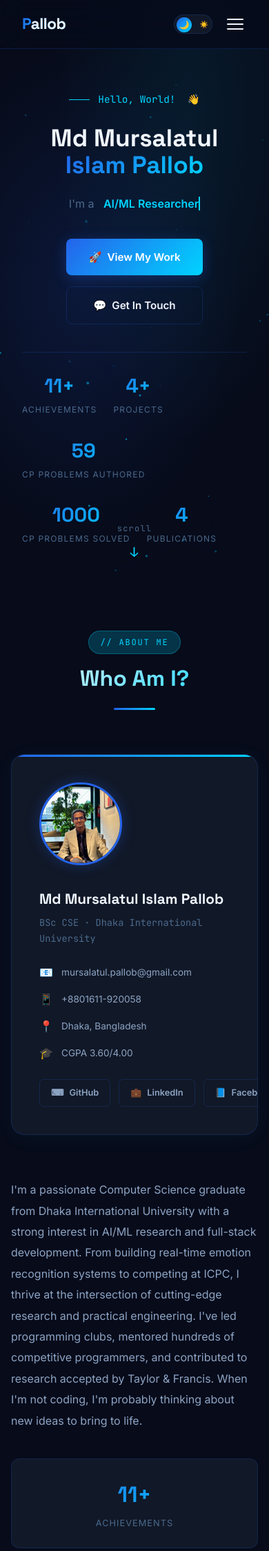
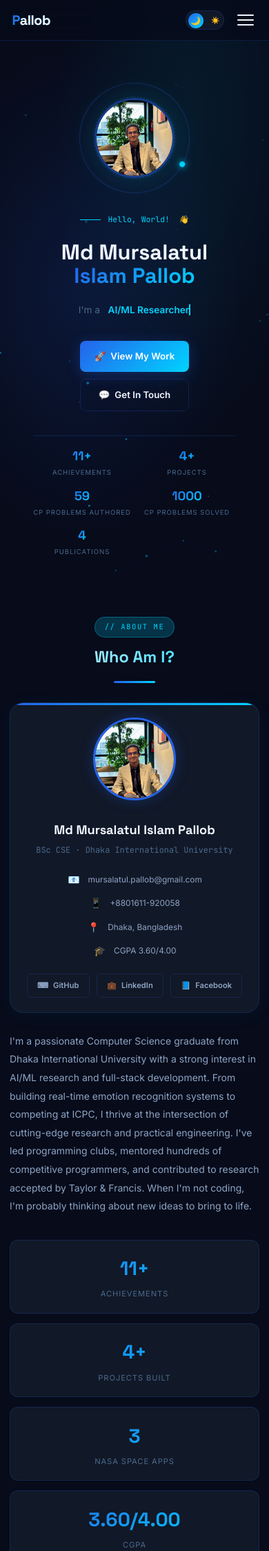
Before and after one commit to mursalatul/portfolio, a Django app: page / in a window 390 px wide; the page is wider, and only the part inside the window is pictured. Shown: the top 2248 px of that part at 69% size. Run offline with Django 5.2, Linux system fonts and the light colour scheme; data comes from the database, SQL or seed files in the repository.

Commit message:
fixed mobile responsiveness.

```diff
--- a/static/css/style.css
+++ b/static/css/style.css
@@ -896,34 +896,172 @@ footer {
   font-size: 0.75rem; color: var(--accent-cyan); margin-top: 0.5rem;
 }
 
-/* ===== RESPONSIVE ===== */
-@media (max-width: 1024px) {
-  .hero-content { grid-template-columns: 1fr; text-align: center; }
-  .hero-left { align-items: center; }
-  .hero-desc { text-align: center; }
-  .hero-right { display: none; }
-  .about-grid { grid-template-columns: 1fr; }
-  .contact-wrapper { grid-template-columns: 1fr; }
+/* ===== EXPERIENCE / EDUCATION GRID ===== */
+.exp-edu-grid {
+  display: grid;
+  grid-template-columns: 1fr 1fr;
+  gap: 3rem;
 }
 
+/* ===== RESPONSIVE ===== */
+
+/* --- Tablet (≤1024px) --- */
+@media (max-width: 1024px) {
+  .section { padding: 80px 0; }
+
+  /* Hero: stack vertically, show profile pic smaller */
+  .hero-content {
+    grid-template-columns: 1fr;
+    text-align: center;
+    gap: 2.5rem;
+    padding-top: 100px;
+  }
+  .hero-left { align-items: center; order: 2; }
+  .hero-right { display: flex; order: 1; justify-content: center; }
+
+  /* Shrink profile ring on tablet */
+  .profile-ring-container { width: 260px; height: 260px; }
+  .profile-photo-wrap { inset: 38px; }
+
+  /* Reposition floating badges to fit smaller ring */
+  .badge-1 { top: 5%; right: -8%; font-size: 0.72rem; padding: 0.4rem 0.6rem; }
+  .badge-2 { bottom: 10%; left: -12%; font-size: 0.72rem; padding: 0.4rem 0.6rem; }
+  .badge-3 { top: 55%; right: -15%; font-size: 0.72rem; padding: 0.4rem 0.6rem; }
+
+  .hero-stats { justify-content: center; flex-wrap: wrap; gap: 1.5rem; }
+  .hero-desc { text-align: center; max-width: 100%; }
+
+  /* About & Contact */
+  .about-grid { grid-template-columns: 1fr; gap: 2rem; }
+  .about-card { text-align: center; }
+  .about-photo, .about-photo-placeholder { margin: 0 auto 1.5rem; }
+  .about-social { justify-content: center; }
+  .about-contact-list { align-items: center; }
+
+  .contact-wrapper { grid-template-columns: 1fr; gap: 2.5rem; }
+
+  /* Experience grid: stack */
+  .exp-edu-grid { grid-template-columns: 1fr; gap: 2rem; }
+}
+
+/* --- Mobile (≤768px) --- */
 @media (max-width: 768px) {
-  .section { padding: 70px 0; }
+  html { font-size: 15px; }
+  .section { padding: 60px 0; }
+  .section-header { margin-bottom: 2.5rem; }
+
+  /* Nav */
   .nav-links { display: none; }
   .hamburger { display: flex; }
+  .nav-inner { padding: 0.9rem 1.25rem; }
+
+  /* Hero */
+  .hero-content { padding: 0 1.25rem; padding-top: 90px; gap: 2rem; }
+  .hero-name { font-size: clamp(1.8rem, 7vw, 2.8rem); }
+  .hero-role-wrapper { font-size: clamp(0.9rem, 3.5vw, 1.2rem); }
+
+  /* Shrink profile ring further on mobile */
+  .profile-ring-container { width: 200px; height: 200px; }
+  .profile-photo-wrap { inset: 28px; }
+
+  /* Hide floating badges on small mobile to avoid overflow */
+  .floating-badge { display: none; }
+
+  /* Hero stats: 3-column wrap */
+  .hero-stats { gap: 1rem; padding-top: 1rem; justify-content: center; flex-wrap: wrap; }
+  .hero-stat { min-width: 90px; align-items: center; }
+  .hero-stat .num { font-size: 1.4rem; }
+  .hero-stat .label { font-size: 0.68rem; text-align: center; }
+
+  /* Grids → single column */
   .projects-grid { grid-template-columns: 1fr; }
   .achievements-grid { grid-template-columns: 1fr; }
   .leadership-grid { grid-template-columns: 1fr; }
   .about-highlights { grid-template-columns: 1fr 1fr; }
-  .hero-stats { gap: 1.5rem; }
-  .pub-card { flex-direction: column; gap: 1rem; }
+  .exp-edu-grid { grid-template-columns: 1fr; gap: 1.5rem; }
+
+  /* Publications */
+  .pub-card { flex-direction: column; gap: 1rem; padding: 1.5rem; }
   .pub-status { flex-direction: row; }
   .status-label { writing-mode: horizontal-tb; }
+
+  /* Contact */
+  .contact-wrapper { grid-template-columns: 1fr; gap: 2rem; }
+  .contact-link { padding: 0.85rem 1.25rem; }
+
+  /* Timeline */
+  .timeline { padding-left: 1.5rem; }
+  .timeline-item { padding-left: 1.5rem; }
+  .timeline-item::before { left: -1.85rem; }
+
+  /* Scroll indicator */
+  .scroll-indicator { display: none; }
 }
 
+/* --- Small Mobile (≤480px) --- */
 @media (max-width: 480px) {
+  html { font-size: 14px; }
   .container { padding: 0 1rem; }
-  .hero-buttons { flex-direction: column; }
-  .btn-primary, .btn-secondary { width: 100%; justify-content: center; }
+
+  /* Hero */
+  .hero-content { padding: 0 1rem; padding-top: 85px; }
+  .hero-name { font-size: clamp(1.6rem, 8vw, 2.2rem); }
+  .hero-greeting { font-size: 0.82rem; }
+  .hero-buttons { flex-direction: column; gap: 0.75rem; }
+  .btn-primary, .btn-secondary { width: 100%; justify-content: center; padding: 0.8rem 1.5rem; }
+
+  /* Profile ring — very small */
+  .profile-ring-container { width: 160px; height: 160px; }
+  .profile-photo-wrap { inset: 22px; }
+
+  /* Hero stats: 2-column grid */
+  .hero-stats { display: grid; grid-template-columns: 1fr 1fr; gap: 0.75rem; padding-top: 1rem; }
+  .hero-stat { align-items: center; text-align: center; }
+  .hero-stat .num { font-size: 1.3rem; }
+
+  /* About highlights: single column */
   .about-highlights { grid-template-columns: 1fr; }
-  .hero-stats { flex-wrap: wrap; }
+  .highlight-card { padding: 1.25rem; }
+
+  /* About card */
+  .about-card { padding: 1.5rem; }
+  .about-social { flex-wrap: wrap; justify-content: center; }
+
+  /* Section title */
+  .section-title { font-size: clamp(1.6rem, 6vw, 2.2rem); }
+
+  /* Contact card */
+  .contact-card { padding: 1.75rem 1.5rem; }
+
+  /* Timeline cards */
+  .timeline-card { padding: 1.25rem; }
+
+  /* Skills */
+  .skill-chip { font-size: 0.78rem; padding: 0.3rem 0.7rem; }
+
+  /* Project card */
+  .project-card { border-radius: 12px; }
+  .project-body { padding: 1rem 1.25rem; }
+  .project-header { padding: 1.25rem 1.25rem 0; }
+
+  /* Mobile menu padding */
+  .mobile-menu { padding: 1.25rem 1rem; }
+  .mobile-menu ul { gap: 1rem; }
+
+  /* Reduce section padding further */
+  .section { padding: 50px 0; }
+  .section-header { margin-bottom: 2rem; }
+
+  /* Footer */
+  footer { padding: 1.5rem 1rem; }
+  .footer-text { font-size: 0.75rem; }
 }
+
+/* --- Very Small (≤360px) --- */
+@media (max-width: 360px) {
+  .profile-ring-container { width: 130px; height: 130px; }
+  .profile-photo-wrap { inset: 18px; }
+  .hero-stats { grid-template-columns: 1fr 1fr; }
+  .hero-name { font-size: 1.5rem; }
+  .nav-inner { padding: 0.75rem 1rem; }
+}
--- a/templates/core/index.html
+++ b/templates/core/index.html
@@ -270,7 +270,7 @@
       <h2 class="section-title">Experience</h2>
       <div class="section-line"></div>
     </div>
-    <div style="display:grid; grid-template-columns:1fr 1fr; gap:3rem;">
+    <div class="exp-edu-grid">
       <!-- Experience -->
       <div>
         <h3 style="font-size:0.8rem;color:var(--text-muted);text-transform:uppercase;letter-spacing:0.15em;margin-bottom:1.5rem;font-family:'JetBrains Mono',monospace;">Work Experience</h3>
```
